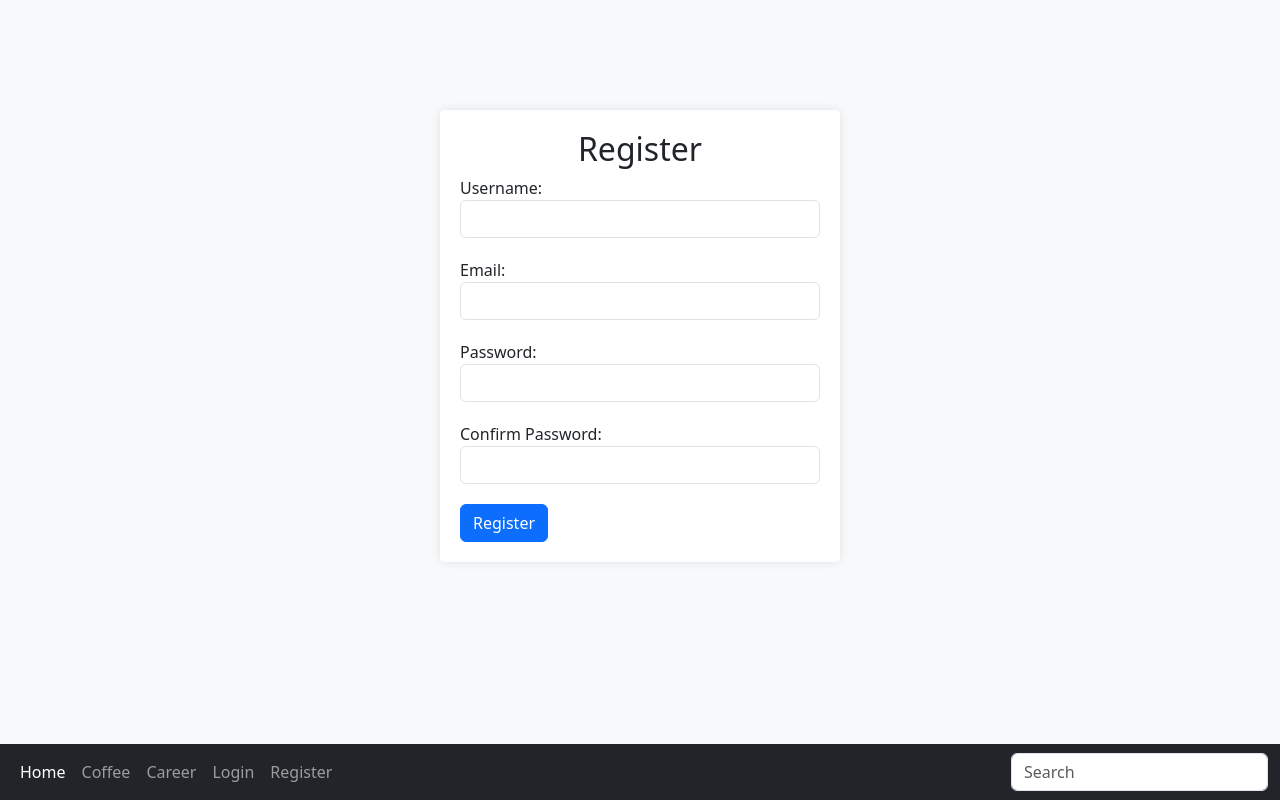
After one commit to CaiLunWi/my-careers-website, a Flask app: page /register in a window 1280 px wide. The commit adds this page. Run offline with Flask 3, Linux system fonts and the light colour scheme; parts of the project's set-up code (start-up, migrations or seed data) failed here and were passed over.

Commit message:
added a lot of functions, login, register, page for coffee items, redesign of previous pages

```diff
--- a/app.py
+++ b/app.py
@@ -1,13 +1,80 @@
-from flask import Flask, render_template, jsonify, request
-from database import load_jobs_from_db, load_job_from_db, add_application_to_db
+from flask import Flask, render_template, jsonify, request, flash
+from database import load_jobs_from_db, load_job_from_db, add_application_to_db, register_user, load_users_from_db, get_user_by_id, get_user_by_username, load_coffee_from_db
+from flask_login import LoginManager, login_user, login_required, logout_user, current_user, UserMixin
+
 
 app = Flask(__name__)
+app.config['SECRET_KEY'] = 'my_secret_key'
+login_manager = LoginManager(app)
+login_manager.login_view = 'login'
 
 jobs = load_jobs_from_db()
+users = load_users_from_db()
+coffee = load_coffee_from_db()
+
+class User(UserMixin):
+  def __init__(self, user_id, username, email, user_role):
+      self.id = user_id
+      self.username = username
+      self.email = email
+      self.user_role = user_role
+
+@login_manager.user_loader
+def load_user(user_id):
+  # Load user from the database based on user_id
+  user_data = get_user_by_id(user_id)
+  if user_data:
+      return User(user_data['user_id'], user_data['username'], user_data['email'], user_data['user_role'])
+  return None
+
+@app.route('/login', methods=['GET', 'POST'])
+def login():
+    if request.method == 'POST':
+        # Validate user credentials
+        username = request.form.get('username')
+        password = request.form.get('password')
+
+        user_data = get_user_by_username(username)
+        if user_data and user_data['password'] == password:
+            user = User(user_data['user_id'], user_data['username'], user_data['email'], user_data['user_role'])
+            login_user(user)
+            flash('Login successful!', 'success')
+            return render_template('dashboard.html', user=current_user)
+
+    return render_template('login.html')
+
+@app.route('/dashboard')
+@login_required
+def dashboard():
+    print("Current User:", current_user)
+    return render_template('dashboard.html', user=current_user)
+
+@app.route('/logout')
+@login_required
+def logout():
+  logout_user()
+  flash('Logout successful!', 'success')
+  return render_template('login.html')
 
 @app.route("/")
 def hello_world():
   return render_template("home.html", jobs=jobs, company_name='Sangrai Kopi')
+
+@app.route('/login')
+def login_page():
+    return render_template('login.html')
+
+@app.route('/register')
+def register():
+    return render_template('register.html')
+
+@app.route('/career')
+def career():
+    return render_template('career.html', jobs=jobs)
+
+@app.route('/coffee')
+def coffee_page():
+    return render_template('coffee.html', coffee=coffee)
 
 @app.route("/api/job/<job_id>")
 def show_job_json(job_id):
@@ -29,6 +96,13 @@ def apply_for_job(job_id):
   return render_template('application_submitted.html', application=data, job=job)
 
 
+@app.route('/register', methods=['post'])
+def register_user_route():
+  data = request.form
+  register_user(data)
+  return render_template('registration_success.html')
+
+
 
 if __name__ == '__main__':
   app.run(host='0.0.0.0', debug=True)
--- a/pyproject.toml
+++ b/pyproject.toml
@@ -8,6 +8,8 @@ authors = ["Replit user <<>>"]
 python = "^3.10"
 Flask = "^2.2.3"
 SQLAlchemy = "^2.0.4"
+consultor = "^0.2.0"
+Flask-Login = "^0.6.3"
 
 [tool.poetry.dev-dependencies]
 
--- a/templates/banner.html
+++ b/templates/banner.html
@@ -1,7 +1,7 @@
 <style>
     #banner {
       width: 100%;
-      height: 450px;
+      height: 550px;
       object-fit: cover;
     }
 </style>
--- a/templates/nav.html
+++ b/templates/nav.html
@@ -1,17 +1,33 @@
-<nav class="navbar navbar-expand navbar-dark bg-dark fixed-top" aria-label="Second navbar example">
+<!-- Updated nav.html -->
+<nav class="navbar navbar-expand navbar-dark bg-dark fixed-bottom" aria-label="Second navbar example">
   <div class="container-fluid">
-      <a class="navbar-brand" href="#">{{company_name}} Careers</a>
-      <button class="navbar-toggler" type="button" data-bs-toggle="collapse" data-bs-target="#navbarsExample02" aria-controls="navbarsExample02" aria-expanded="false" aria-label="Toggle navigation">
+    <button class="navbar-toggler" type="button" data-bs-toggle="collapse" data-bs-target="#navbarsExample02"
+      aria-controls="navbarsExample02" aria-expanded="false" aria-label="Toggle navigation">
       <span class="navbar-toggler-icon"></span>
     </button>
     <div class="collapse navbar-collapse" id="navbarsExample02">
       <ul class="navbar-nav me-auto">
         <li class="nav-item">
-            <a class="nav-link active" aria-current="page" href="#">Home</a>
+          <a class="nav-link active" aria-current="page" href="/">Home</a>
         </li>
         <li class="nav-item">
-            <a class="nav-link" href="#">Link</a>
+          <a class="nav-link" href="/coffee">Coffee</a>
         </li>
+        <li class="nav-item">
+          <a class="nav-link" href="/career">Career</a>
+        </li>
+        {% if current_user.is_authenticated %}
+          <li class="nav-item">
+            <a class="nav-link" href="/logout">Logout</a>
+          </li>
+        {% else %}
+          <li class="nav-item">
+            <a class="nav-link" href="/login">Login</a>
+          </li>
+          <li class="nav-item">
+            <a class="nav-link" href="/register">Register</a>
+          </li>
+        {% endif %}
       </ul>
       <form role="search">
         <input class="form-control" type="search" placeholder="Search" aria-label="Search">
--- /dev/null
+++ b/templates/register.html
@@ -0,0 +1,56 @@
+<!DOCTYPE html>
+<html lang="en">
+<head>
+  <meta charset="UTF-8">
+  <meta name="viewport" content="width=device-width, initial-scale=1.0">
+  <title>Register</title>
+  {% include 'bootstrap.html' %}
+  <style>
+    body {
+      padding: 60px 0; /* Adjust padding as needed */
+      background-color: #f8f9fa; /* Background color */
+    }
+
+    .register-container {
+      max-width: 400px;
+      margin: auto;
+      background-color: #fff;
+      padding: 20px;
+      border-radius: 5px;
+      box-shadow: 0 0 10px rgba(0, 0, 0, 0.1);
+    }
+
+    .form-group {
+      margin-bottom: 20px;
+    }
+  </style>
+</head>
+<body>
+  {% include 'nav.html' %}
+
+  <div class="container register-container">
+    <h2 class="text-center">Register</h2>
+    <form action="/register" method="post">
+      <div class="form-group">
+        <label for="username">Username:</label>
+        <input type="text" class="form-control" id="username" name="username" required>
+      </div>
+      <div class="form-group">
+        <label for="email">Email:</label>
+        <input type="email" class="form-control" id="email" name="email" required>
+      </div>
+      <div class="form-group">
+        <label for="password">Password:</label>
+        <input type="password" class="form-control" id="password" name="password" required>
+      </div>
+      <div class="form-group">
+        <label for="confirm-password">Confirm Password:</label>
+        <input type="password" class="form-control" id="confirm-password" name="confirm-password" required>
+      </div>
+      <button type="submit" class="btn btn-primary btn-block">Register</button>
+    </form>
+  </div>
+
+  <script src="https://cdn.jsdelivr.net/npm/bootstrap@5.3.0/dist/js/bootstrap.bundle.min.js"></script>
+</body>
+</html>
```
Also changed, not shown: database.py (+60 -8 lines), templates/career.html (added, +32 -0 lines), templates/coffee.html (added, +57 -0 lines), templates/dashboard.html (added, +45 -0 lines), templates/home.html (+1 -7 lines), templates/login.html (added, +46 -0 lines), templates/registration_success.html (added, +34 -0 lines), 1 other file. Lines whose indentation alone changed are shown as unchanged.
